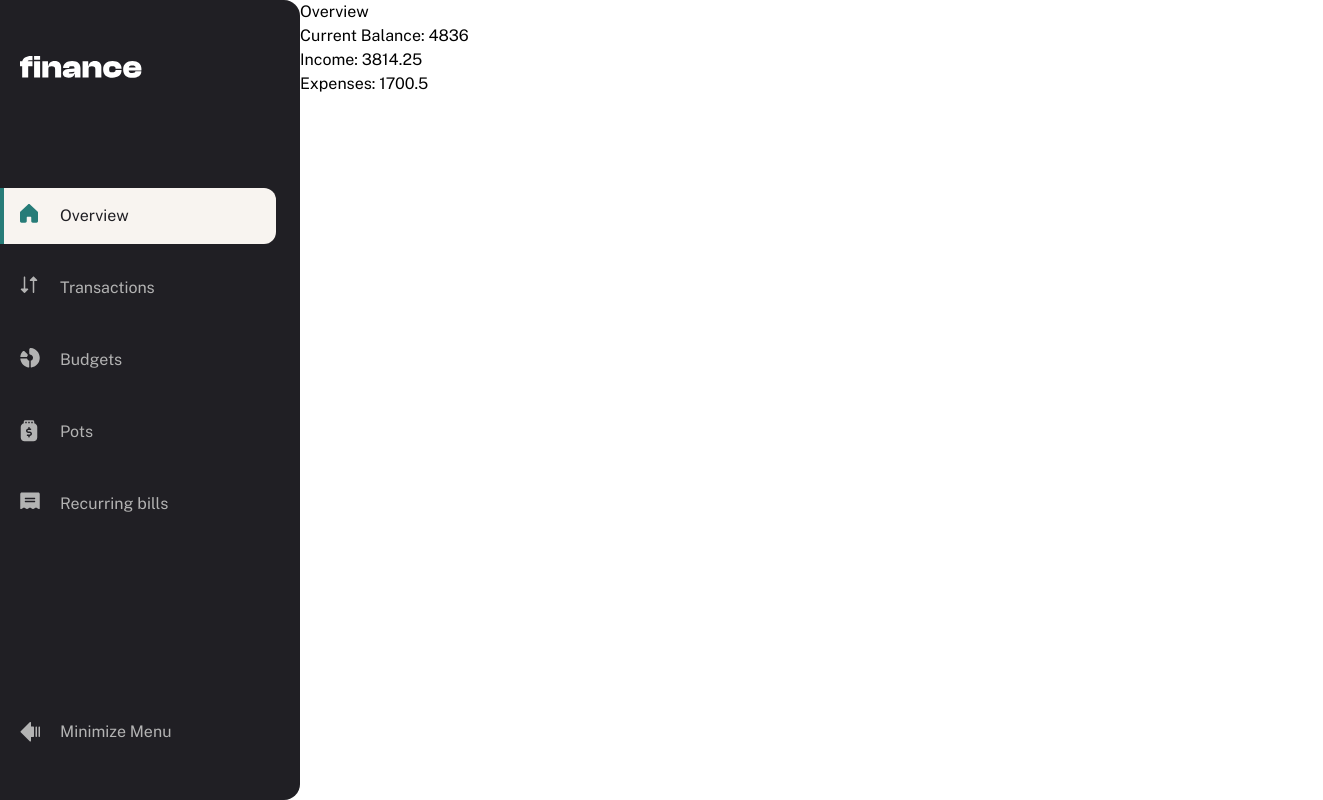
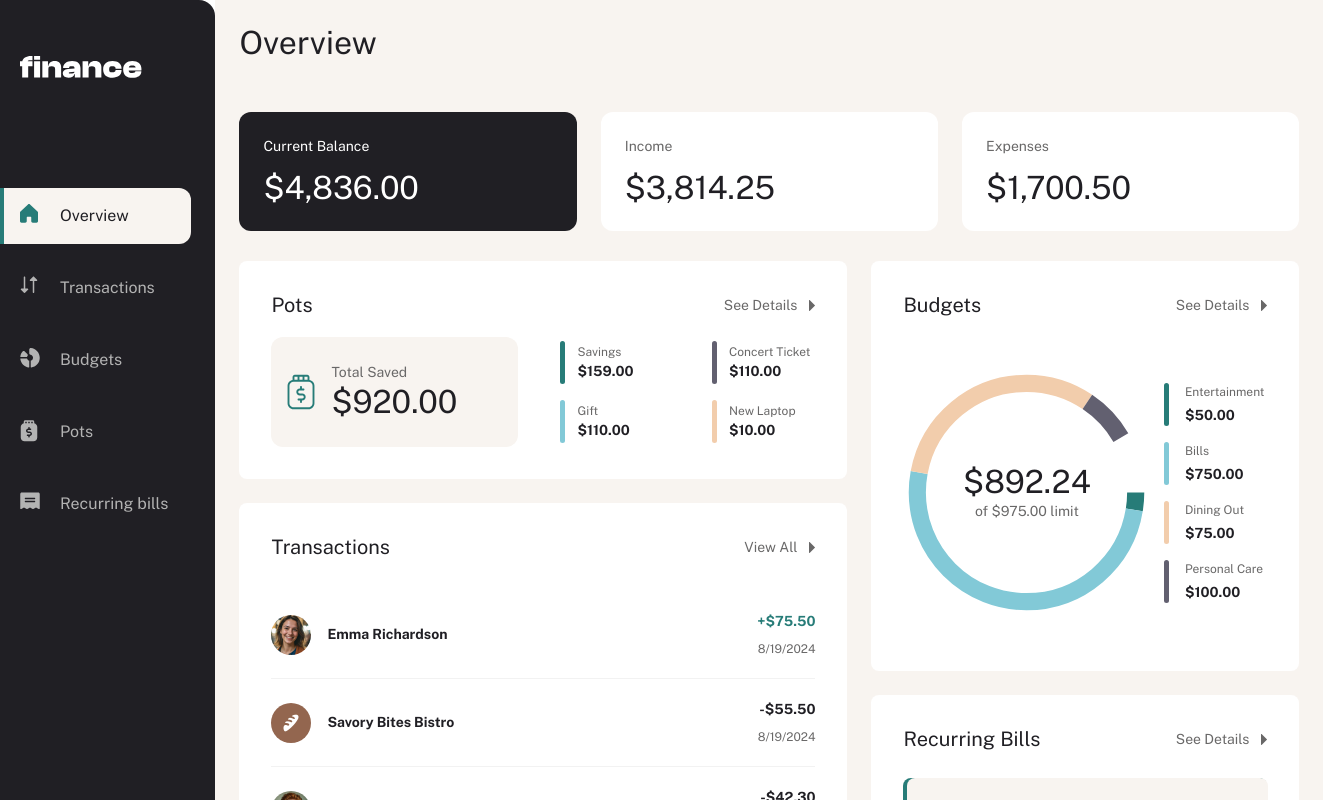
Before and after one commit to Chermann-KING/personal-finance-app, a Next.js app: page /dashboard/overview in a window 1280 px wide. Shown: the top 800 px of the page, 1323 px wide, since content can reach past the window. Built offline with nearby package versions, Linux system fonts and the light colour scheme.

Commit message:
💄 Main: Dashboard > Overview > Add BalanceHeader, PotsOverview, TransactionsOverview, BudgetOverview and ReccuringBillsOverview

```diff
--- a/next.config.mjs
+++ b/next.config.mjs
@@ -7,6 +7,9 @@
 const nextConfig = {
   reactStrictMode: true,
   swcMinify: true,
+  images: {
+    domains: ["localhost"], // Ici tout domaine externe si nécessaire.
+  },
   webpack(config) {
     config.module.rules.push({
       test: /\.svg$/,
--- a/src/app/dashboard/overview/page.tsx
+++ b/src/app/dashboard/overview/page.tsx
@@ -1,22 +1,34 @@
 "use client";
 
-import { useEffect, useState } from "react";
+import { useState, useEffect } from "react";
+import BalanceHeader from "@/components/Dashboard/Overview/BalanceHeader";
+import TransactionsOverview from "@/components/Dashboard/Overview/TransactionsOverview";
+import BudgetOverview from "@/components/Dashboard/Overview/BudgetOverview";
+import PotsOverview from "@/components/Dashboard/Overview/PotsOverview";
+import ReccuringBillsOverview from "@/components/Dashboard/Overview/ReccuringBillsOverview";
+
+// Simule l'API fetch pour obtenir les données du fichier JSON
+const fetchFinancialData = async () => {
+  const res = await fetch("/api/financialData");
+  if (!res.ok) {
+    throw new Error("Failed to fetch financial data");
+  }
+  return await res.json();
+};
 
 export default function OverviewPage() {
-  const [data, setData] = useState<{
-    balance: { current: number; income: number; expenses: number };
-  } | null>(null);
-  const [loading, setLoading] = useState(true);
+  const [data, setData] = useState<any>(null);
+  const [loading, setLoading] = useState<boolean>(true);
+  const [error, setError] = useState<string | null>(null);
 
   useEffect(() => {
     const fetchData = async () => {
       try {
-        const response = await fetch("/api/financialData");
-        const result = await response.json();
+        const result = await fetchFinancialData();
         setData(result);
+        setLoading(false);
       } catch (error) {
-        console.error("Failed to fetch data:", error);
-      } finally {
+        setError("Failed to load data");
         setLoading(false);
       }
     };
@@ -28,17 +40,56 @@ export default function OverviewPage() {
     return <div>Loading...</div>;
   }
 
-  if (!data) {
-    return <div>No data available</div>;
+  if (error) {
+    return <div>{error}</div>;
   }
 
   return (
-    <div>
-      <h1>Overview</h1>
-      <p>Current Balance: {data.balance.current}</p>{" "}
-      {/* Affiche le JSON récupéré */}
-      <p>Income: {data.balance.income}</p>
-      <p>Expenses: {data.balance.expenses}</p>
+    <div className="flex flex-col gap-y-[30px] mx-auto p-6">
+      {/* Balance Header */}
+      <BalanceHeader
+        currentBalance={data.balance.current}
+        income={data.balance.income}
+        expenses={data.balance.expenses}
+      />
+
+      {/* <div className="grid grid-cols-1 md:grid-cols-2 lg:grid-cols-3 gap-6 mt-6"> */}
+      <div className="mx-auto w-[1060px] flex justify-between">
+        {/* Pots & Transactions */}
+        <div className="flex flex-col gap-y-6">
+          {/* Pots Overview */}
+          <PotsOverview pots={data.pots} />
+          {/* Recent Transactions */}
+          <TransactionsOverview transactions={data.transactions.slice(0, 5)} />
+        </div>
+
+        {/* Budgets & Bills */}
+        <div className="flex flex-col gap-y-6">
+          {/* Budget Overview */}
+          <BudgetOverview
+            budgets={data.budgets.map((budget: any) => ({
+              category: budget.category,
+              maximum: budget.maximum,
+              spent: data.transactions
+                .filter(
+                  (transaction: any) => transaction.category === budget.category
+                )
+                .reduce(
+                  (acc: number, curr: any) =>
+                    acc + (curr.amount < 0 ? -curr.amount : 0),
+                  0
+                ),
+              theme: budget.theme,
+            }))}
+          />
+          {/* Reccuring Bills */}
+          <ReccuringBillsOverview
+            paid={data?.bills?.paid || 0}
+            upcoming={data?.bills?.upcoming || 0}
+            dueSoon={data?.bills?.dueSoon || 0}
+          />
+        </div>
+      </div>
     </div>
   );
 }
--- a/src/app/layout.tsx
+++ b/src/app/layout.tsx
@@ -30,7 +30,7 @@ export default function RootLayout({
       <body className={publicSans.className}>
         <div className="flex">
           {showSidebar && <Sidebar />}
-          <main className="flex-grow">{children}</main>
+          <main className="flex-grow bg-beige-100">{children}</main>
         </div>
       </body>
     </html>
```
